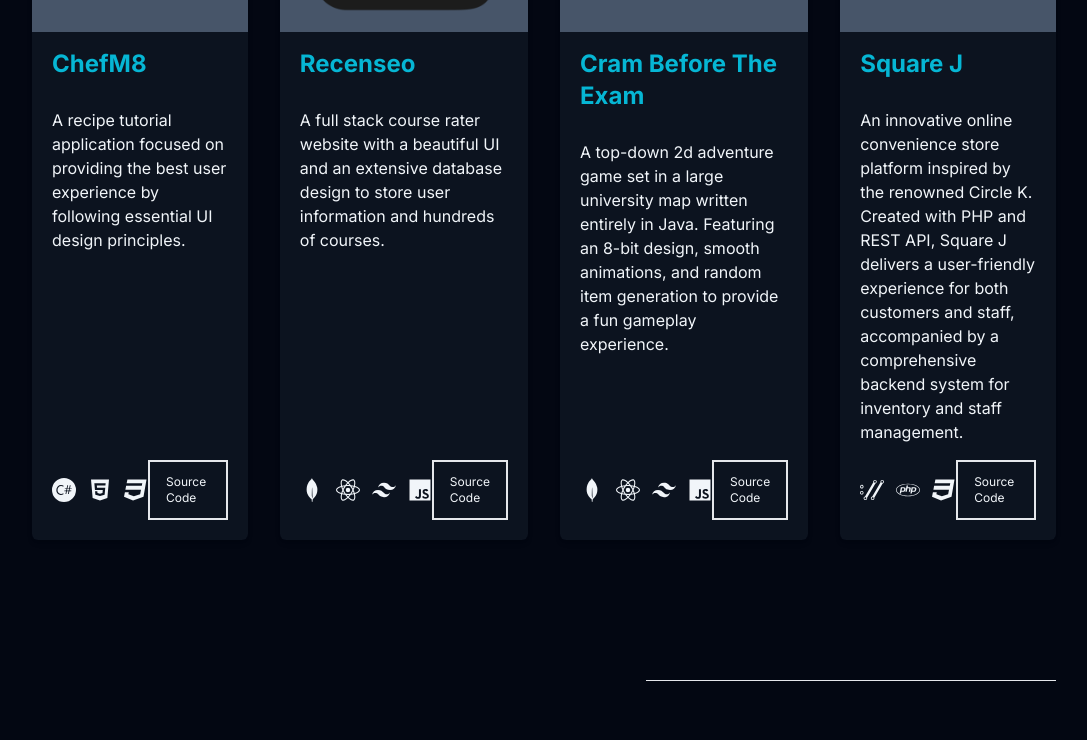
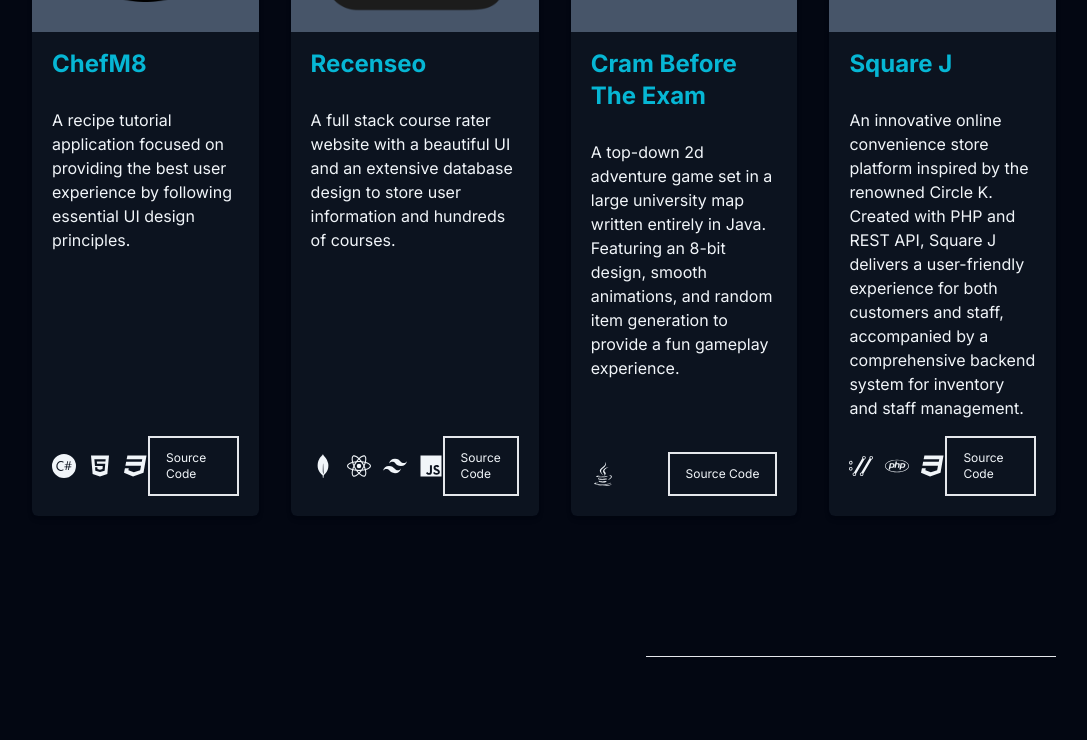
Before and after one commit to friedchickean/my-portfolio, a Next.js app: page / in a window 1280 px wide. Shown: the part 2149-2889 px from the top of the page, without its empty margins (96-1183 px from the left). Built offline with nearby package versions, Linux system fonts and the light colour scheme.

Commit message:
fixed issue with projects

```diff
--- a/src/app/components/ProjectTile.tsx
+++ b/src/app/components/ProjectTile.tsx
@@ -1,5 +1,6 @@
 import React, { ReactNode } from 'react';
 import { IconType } from 'react-icons';
+import FadeInUp from './FadeInUp';
 
 interface TileProps {
   image: string;
--- a/src/app/page.tsx
+++ b/src/app/page.tsx
@@ -1,7 +1,7 @@
 "use client"
 import Image from 'next/image';
 import { BsGithub, BsLinkedin, BsInstagram, BsTelephoneFill } from "react-icons/bs";
-import { FaHtml5, FaCss3, FaPhp, FaJs} from "react-icons/fa"
+import { FaHtml5, FaCss3, FaPhp, FaJs, FaJava} from "react-icons/fa"
 import { MdEmail } from "react-icons/md";
 import { SiCsharp, SiMongodb, SiReact, SiTailwindcss, SiCurl} from "react-icons/si"
 import React, {useState, useEffect } from 'react';
@@ -158,7 +158,6 @@ export default function Home() {
               <hr className="w-32 mt-7 mb-5"/>
             </FadeInUp>
 
-            <FadeInUp duration={500}>
             <div className='lg:flex lg:gap-8 py-10'>
               <ProjectTile
                 image="/images/chefm8.png"
@@ -179,7 +178,7 @@ export default function Home() {
                 title="Cram Before The Exam"
                 description="A top-down 2d adventure game set in a large university map written entirely in Java. Featuring an 8-bit design, smooth animations, and random item generation to provide a fun gameplay experience."
                 sourceCodeLink="https://github.com/friedchickean/CRAM-BEFORE-THE-EXAM"
-                  languageIcons={[<SiMongodb key="mongodb" />, <SiReact key="react" />, <SiTailwindcss key="tailwind" />, <FaJs key="js"/>]}
+                languageIcons={[<FaJava key="java" />]}
               />
               <ProjectTile
                 image="/images/squarej.png"
@@ -189,7 +188,6 @@ export default function Home() {
                 languageIcons={[<SiCurl key="curl" />, <FaPhp key="php" />, <FaCss3 key="css" />]}
               />
             </div>
-            </FadeInUp>
           </div>
 
           <hr className='my-20 w-2/5 ml-auto'></hr>
```
Lines whose indentation alone changed are shown as unchanged.
